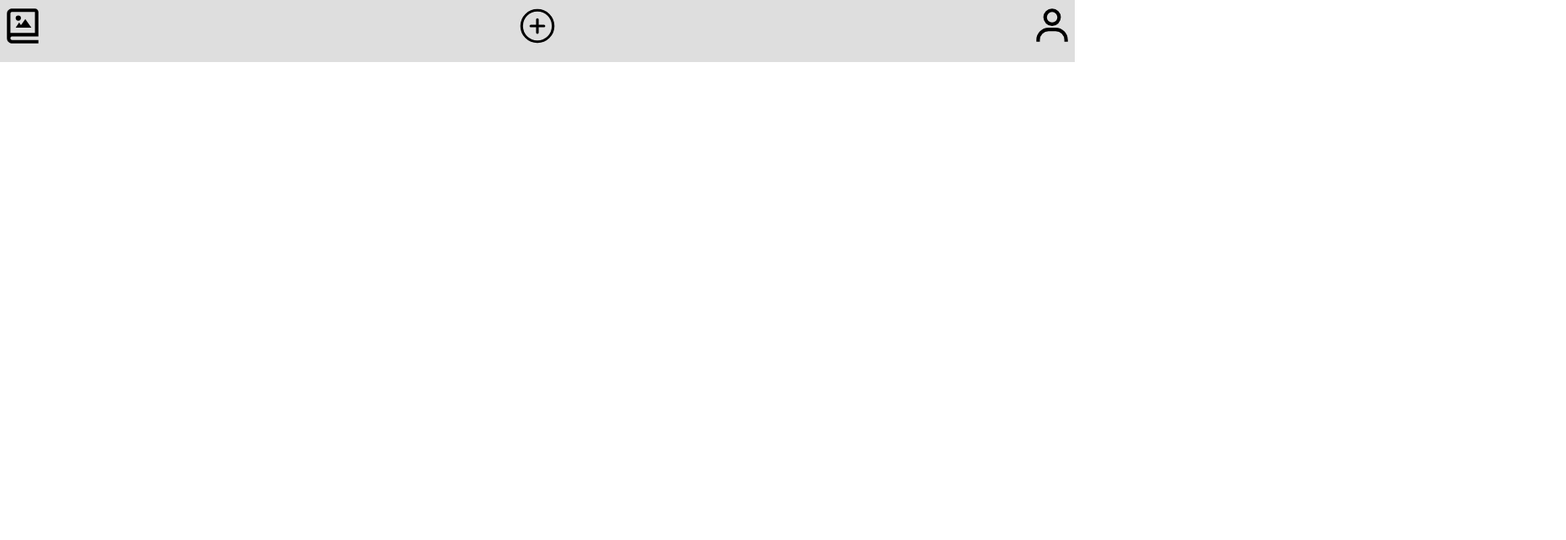
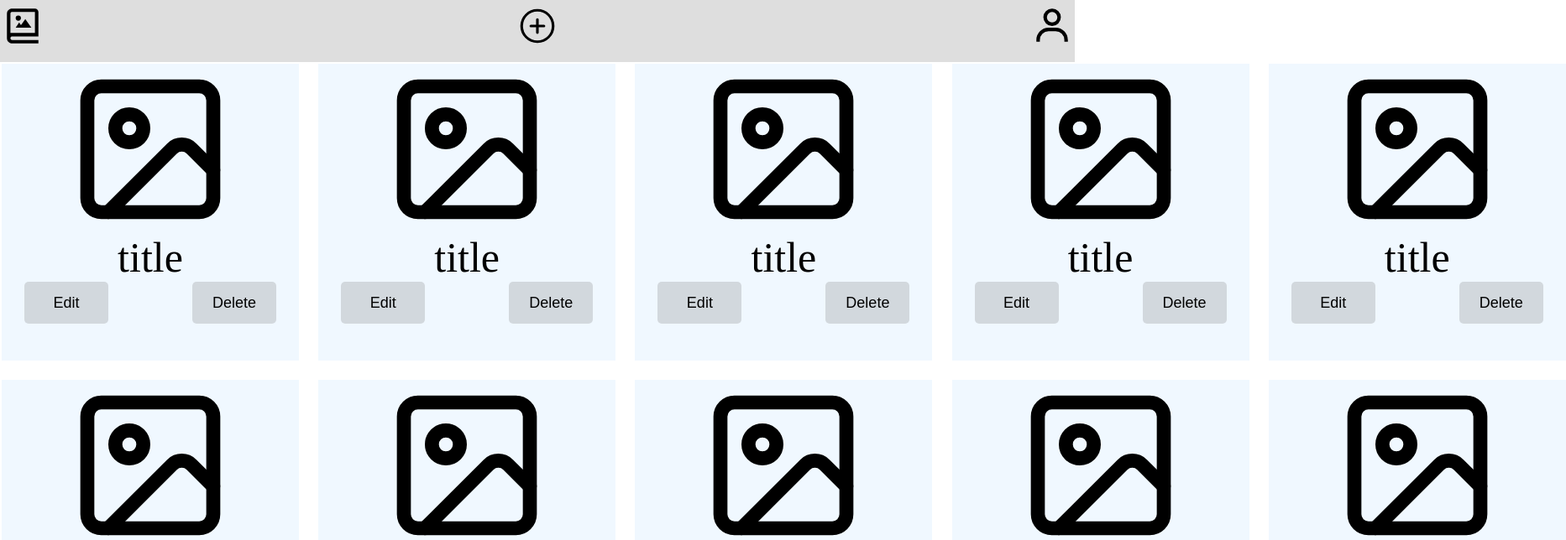
Before and after one commit to krishnamahto021/albumCreator, a React (Create React App) app: page / in a window 1280 px wide. Shown: the top 644 px of the page at 84% size, 1865 px wide, since content can reach past the window. Built offline with nearby package versions, Linux system fonts and the light colour scheme.

Commit message:
Add the Album and AlbumContainer components to the webapp

```diff
--- a/src/App.js
+++ b/src/App.js
@@ -1,9 +1,11 @@
+import { AlbumContainer } from "./Components/AlbumContainer/AlbumContainer";
 import { NavBar } from "./Components/NavBar/NavBar";
 
 function App() {
   return (
     <div className="App">
-    <NavBar/>
+      <NavBar />
+      <AlbumContainer />
     </div>
   );
 }
--- /dev/null
+++ b/src/Components/Album/Album.js
@@ -0,0 +1,19 @@
+import styles from "./Album.module.css";
+import { LuImage} from "react-icons/lu";
+
+export const Album = () => {
+  return (
+    <>
+      <div className={styles.album}>
+        <div className={styles.imageContainer}>
+          <LuImage className={styles.image} />
+        </div>
+        <div className={styles.title}>title</div>
+        <div className={styles.buttonsContainer}>
+          <button className={styles.edit}>Edit</button>
+          <button className={styles.delete}>Delete</button>
+        </div>
+      </div>
+    </>
+  );
+};
--- /dev/null
+++ b/src/Components/Album/Album.module.css
@@ -0,0 +1,59 @@
+.album{
+    width: 350px;
+    height: 350px;
+    background-color: aliceblue;
+    padding: 2px;
+    margin: 2px;
+}
+
+.image{
+    display: block;
+    margin: auto;
+    font-size: 200px;
+    font-weight: lighter;
+}
+
+.title{
+    font-size: 50px;
+    font-weight: lighter;
+    text-align: center;
+}
+
+.buttonsContainer{
+    display: flex;
+    align-items: center;
+    justify-content: space-around;
+    gap: 50px;
+}
+
+.edit {
+    padding: 2px;
+    width: 100px;
+    height: 50px;
+    font-size: large;
+    font-weight: 500;
+    background-color: #80808045;
+    border: none;
+    border-radius: 5px;
+    cursor: pointer;
+    transform: all 2s;
+    &:hover{
+        background-color: rgba(21, 128, 0, 0.772);
+    }
+}
+
+.delete{
+    padding: 2px;
+    width: 100px;
+    height: 50px;
+    font-size: large;
+    font-weight: 500;
+    background-color: #80808045;
+    border: none;
+    border-radius: 5px;
+    cursor: pointer;
+    &:hover{
+        background-color: rgba(255, 0, 0, 0.848);
+    }
+
+}
--- /dev/null
+++ b/src/Components/AlbumContainer/AlbumContainer.js
@@ -0,0 +1,26 @@
+import { Album } from "../Album/Album";
+import styles from "./AlbumContainer.module.css";
+
+export const AlbumContainer = () =>{
+    return (
+        <>
+            <div className={styles.albumContainer}>
+                <Album/>
+                <Album/>
+                <Album/>
+                <Album/>
+                <Album/>
+                <Album/>
+                <Album/>
+                <Album/>
+                <Album/>
+                <Album/>
+                <Album/>
+                <Album/>
+                <Album/>
+                <Album/>
+                <Album/>
+            </div>
+        </>
+    )
+}
--- /dev/null
+++ b/src/Components/AlbumContainer/AlbumContainer.module.css
@@ -0,0 +1,5 @@
+.albumContainer{
+    display: grid;
+    grid-template-columns: repeat(5,1fr);
+    gap: 1.2rem;
+}
```
